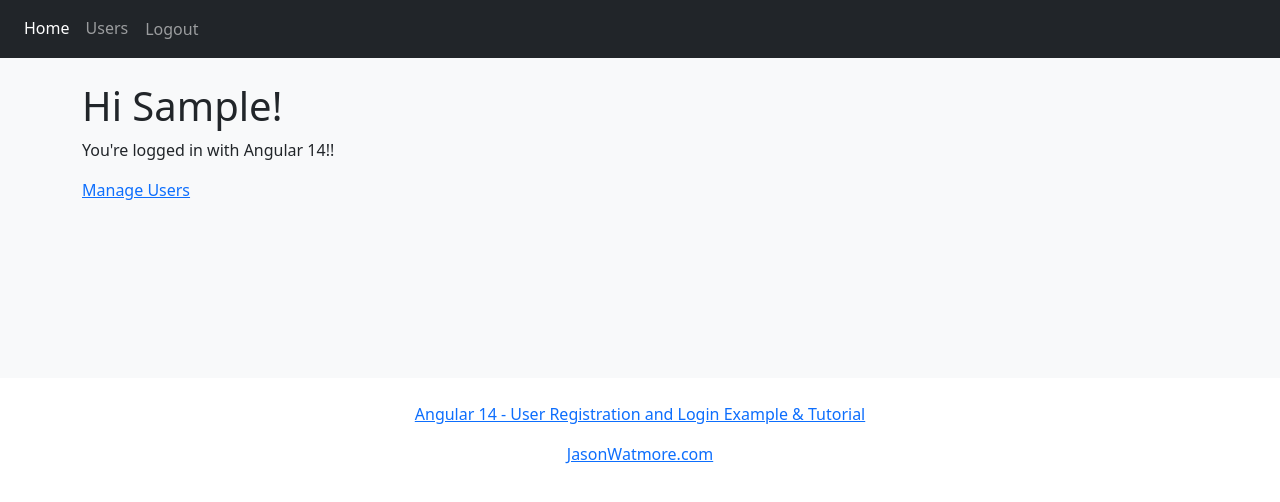
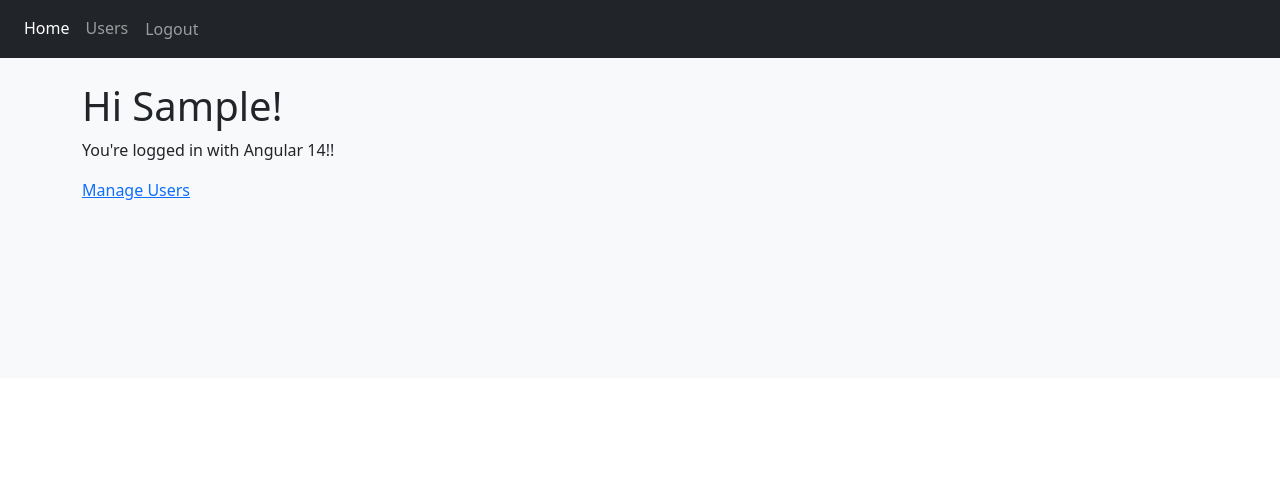
Before and after one commit to Tobiesp/Blue-Beelte, an Angular app: page / in a window 1280 px wide. Shown: the top 502 px of the page. Built offline with nearby package versions, Linux system fonts and the light colour scheme; sample sign-in values are in the browser's storage.

Commit message:
Cleaned up older artifacts.

```diff
--- a/src/main/app/app/app.component.html
+++ b/src/main/app/app/app.component.html
@@ -12,13 +12,3 @@
     <alert></alert>
     <router-outlet></router-outlet>
 </div>
-
-<!-- credits -->
-<div class="text-center mt-4">
-    <p>
-        <a href="https://jasonwatmore.com/post/2022/11/29/angular-14-user-registration-and-login-example-tutorial" target="_top">Angular 14 - User Registration and Login Example & Tutorial</a>
-    </p>
-    <p>
-        <a href="https://jasonwatmore.com" target="_top">JasonWatmore.com</a>
-    </p>
-</div>
--- a/src/main/app/index.html
+++ b/src/main/app/index.html
@@ -2,7 +2,7 @@
 <html>
 <head>
     <base href="/" />
-    <title>Angular 14 - User Registration and Login Example</title>
+    <title>Blue Beetle</title>
     <meta name="viewport" content="width=device-width, initial-scale=1">
 
     <!-- bootstrap css -->
```
